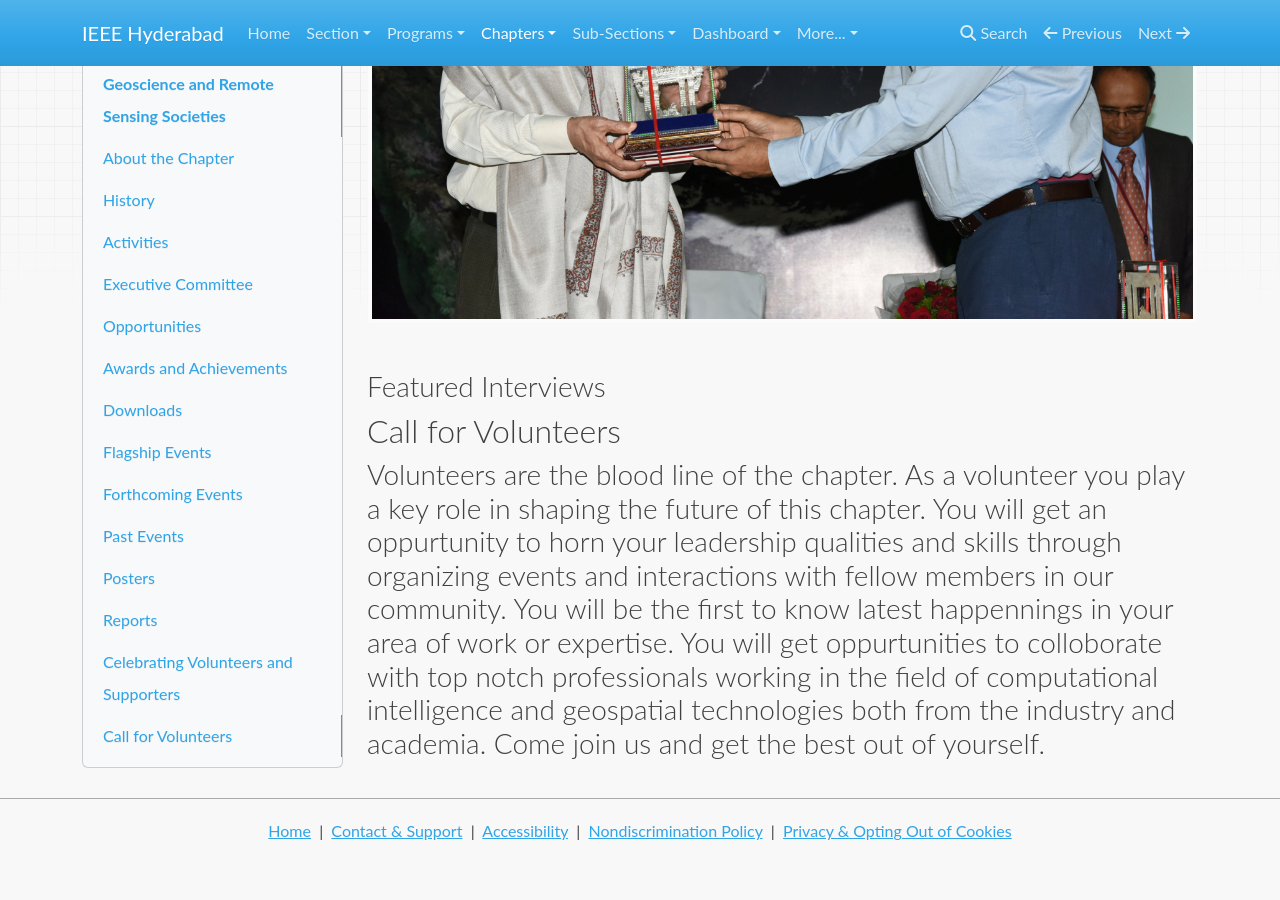
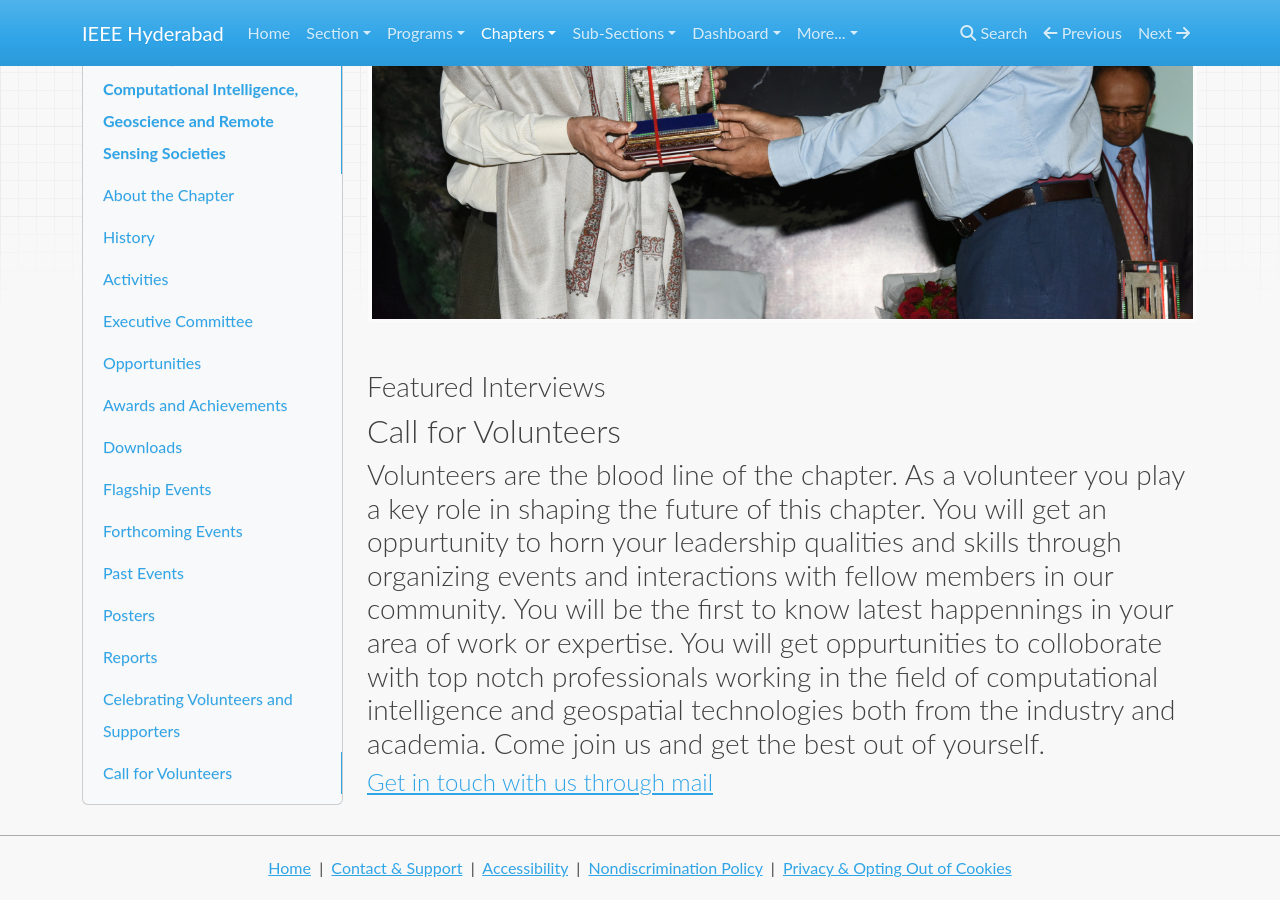
Before and after one commit to ieeehyd-website/2018, an MkDocs documentation site: the page built from website/docs/chapters/cis-grss/cis-grss.md, in a window 1280 px wide and 900 px high, scrolled down 11142 px. Built offline with MkDocs 1.6.1, drawn with Linux system fonts in a browser that asks for light colours; nearby versions of some CDN libraries; old or Windows-style settings are respelled for this version of MkDocs; before the commit the page ends 12005 px from its top, so only the background shows below that.

Commit message:
Update cis-grss.md

```diff
--- a/website/docs/chapters/cis-grss/cis-grss.md
+++ b/website/docs/chapters/cis-grss/cis-grss.md
@@ -173,3 +173,4 @@ Mobile : +91-9160146701
 
 ## Call for Volunteers
 ### Volunteers are the blood line of the chapter. As a volunteer you play a key role in shaping the future of this chapter. You will get an oppurtunity to horn your leadership qualities and skills through organizing events and interactions with fellow members in our community. You will be the first to know latest happennings in your area of work or expertise. You will get oppurtunities to colloborate with top notch professionals working in the field of computational intelligence and geospatial technologies both from the industry and academia. Come join us and get the best out of yourself.
+#### [Get in touch with us through mail](nareshm@ieee.org)
```
